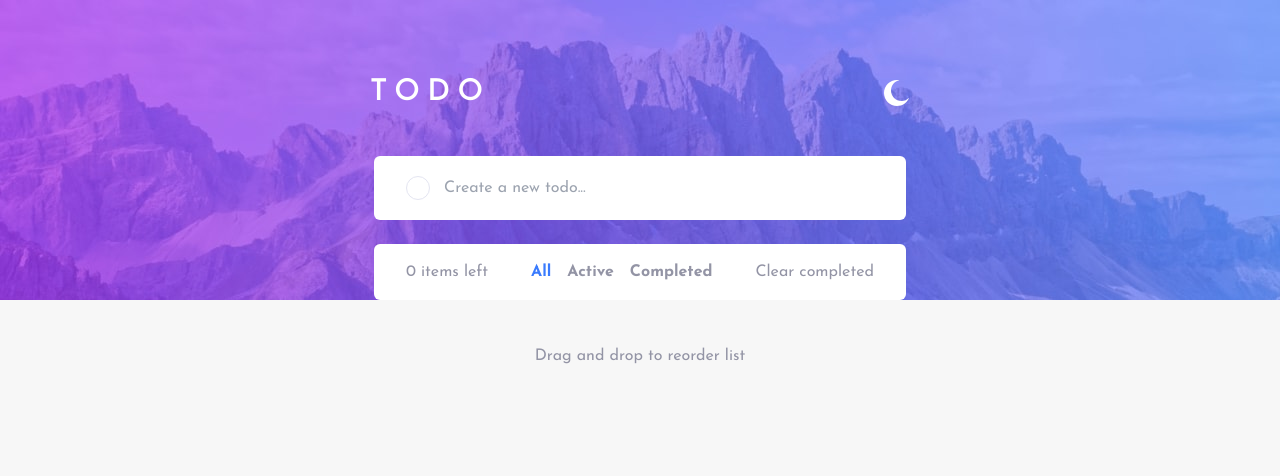
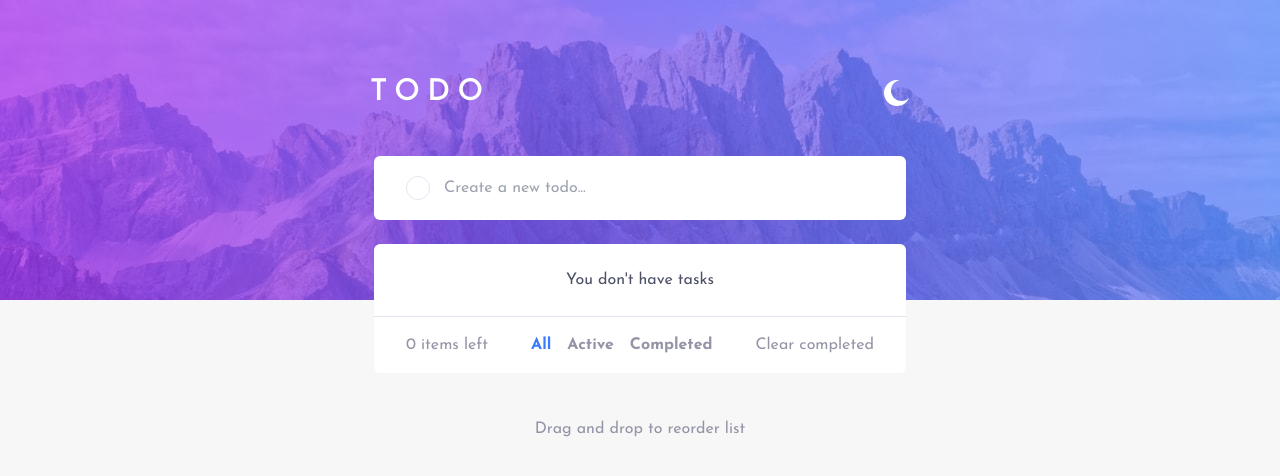
Before and after one commit to Jhonatan-Cortezz/todo-react, a React (Vite) app: page / in a window 1280 px wide. Shown: the top 476 px of the page. Built offline with nearby package versions, Linux system fonts and the light colour scheme.

Commit message:
refactor: 💡 validation exist todos

```diff
--- a/src/components/semantic/Main.jsx
+++ b/src/components/semantic/Main.jsx
@@ -106,6 +106,9 @@ const Main = () => {
                 className='bg-white dark:bg-very-dark-desaturated-blue rounded-md divide-y divide-very-light-grayish-blue dark:divide-very-dark-grayish-blue-2'
               >
                 {
+                  todos.length == 0 && <p className='py-4 lg:py-6 text-center text-very-dark-grayish-blue-1'>You don't have tasks</p>
+                }
+                {
                   filterTodo().map((todo, index) =>
                     <Draggable key={todo.id} index={index} draggableId={`${todo.id}`}>
                       {
```
